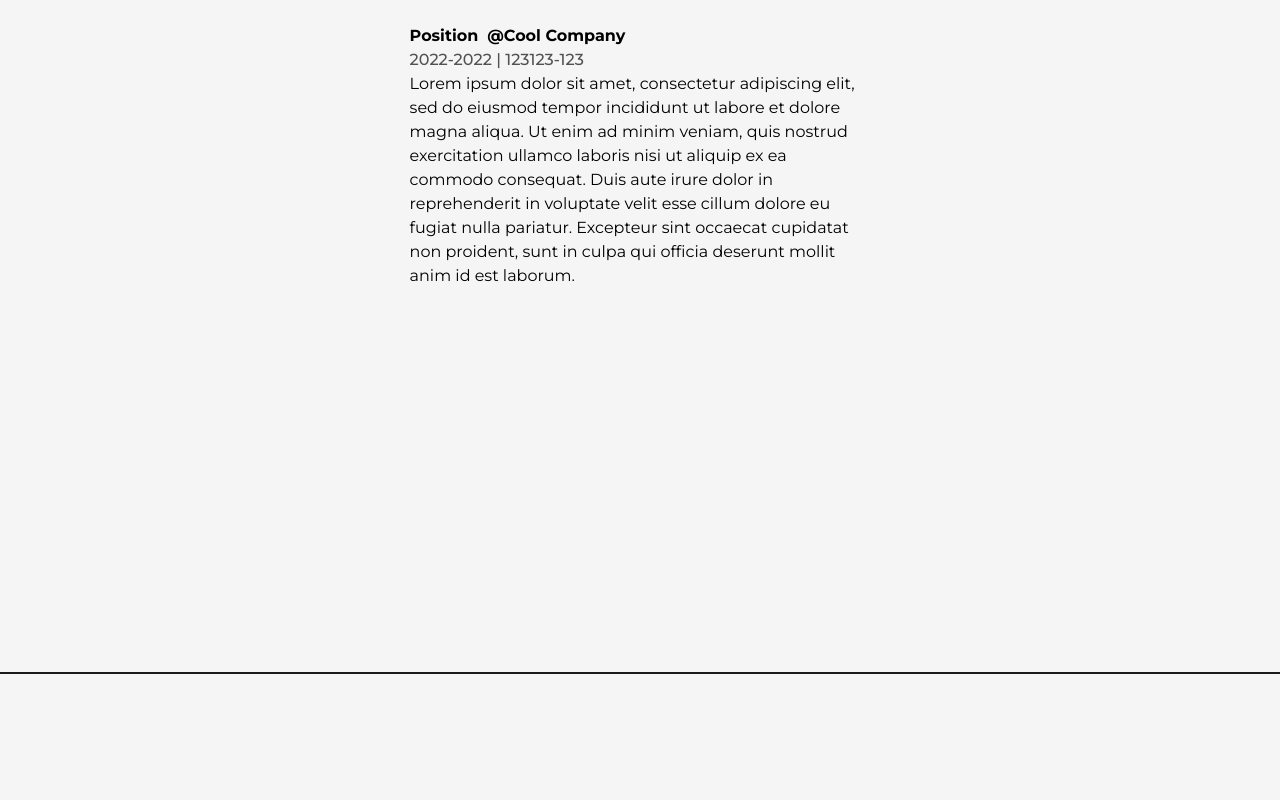
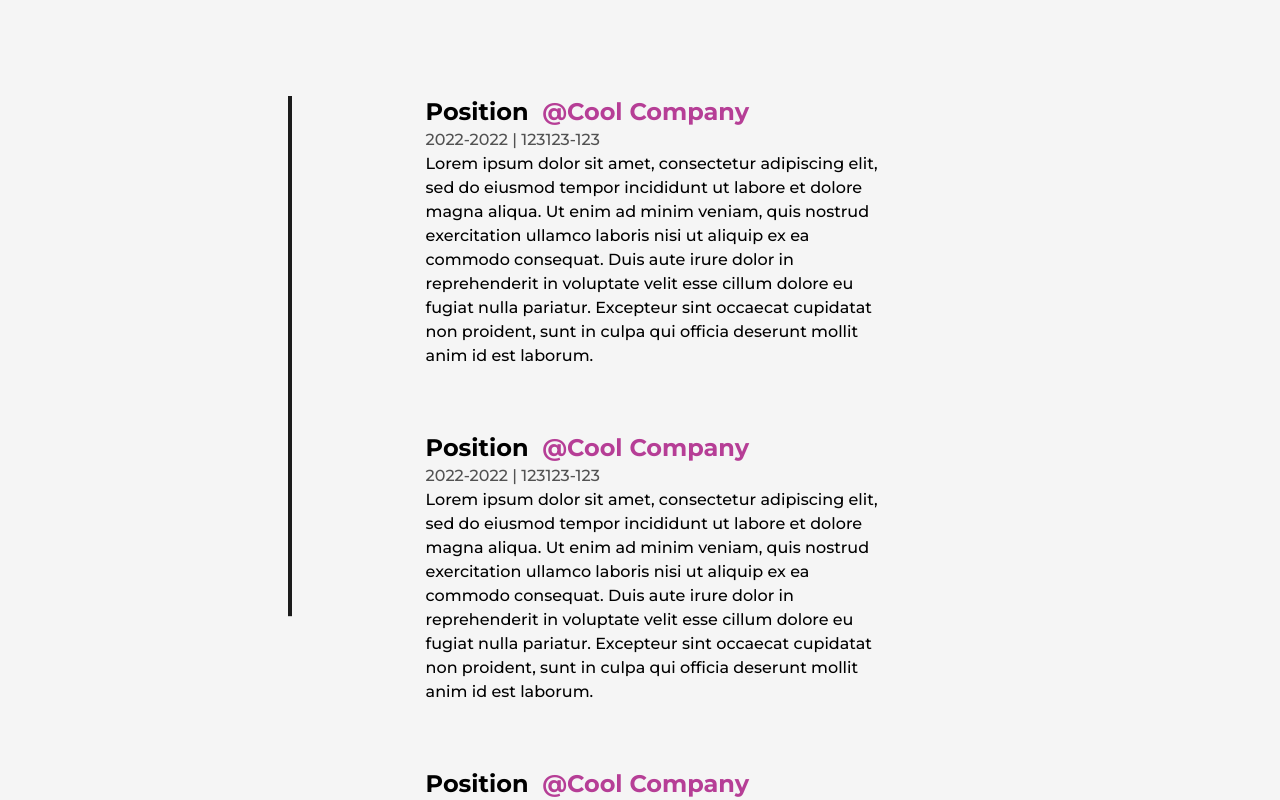
Before and after one commit to Kaityoun/MyPortfolio, a Next.js app: page /about in a window 1280 px wide. Shown: the part 2200-3000 px from the top of the page. Built offline with nearby package versions, Linux system fonts and the light colour scheme.

Commit message:
Added more job details, colors, and animated border

```diff
--- a/src/components/Experience.js
+++ b/src/components/Experience.js
@@ -1,27 +1,67 @@
-import React from 'react'
+import React, { useRef } from 'react'; // Added useRef import
+import { motion, useScroll } from "framer-motion";
 
-const Details = ({position, company, time, contact, work}) =>{
-    return <li className='my-8 first:mt-0 last:mb-0 w-[60%] mx-auto flex flex-col items-center justify-between'>
+const Details = ({ position, company, time, contact, work }) => {
+    return (
+        <li className='my-8 first:mt-0 last:mb-0 w-[60%] mx-auto flex flex-col items-center justify-between'>
             <div>
-            <h3 className= 'capitalize font-bold text-2x1'>{position}&nbsp; <a> @{company}</a></h3>
+                <h3 className='capitalize font-bold text-2xl'>{position}&nbsp; <a className='text-primary capitalize'> @{company}</a></h3>
                 <span className='capitalize font-medium text-dark/75'>
                     {time} | {contact}
                 </span>
-            <p className ='font=medium w-full'>
+                <p className='font-medium w-full'>
                     {work}
                 </p>
             </div>
         </li>
+    );
+};
+
+const Experience = () => {
+    const ref = useRef(null);
+    const { scrollYProgress } = useScroll(
+        {
+            target: ref,
+            offset: ["start end", "center start"]
         }
-const Experience = () =>{
-   return(
+    );
+
+    return (
         <div className='my-64'>
-        <h2 className='font-bold text-8x1 mb-32 w-full text-center'>
+            <h2 className='font-bold text-8xl mb-32 w-full text-center'>
                 Experience
             </h2>
 
-        <div className= 'w-[75%] mx-auto relative'>
-            <ul>
+            <div ref={ref} className='w-[75%] mx-auto relative'>
+                <motion.div
+                    style={{ scaleY: scrollYProgress }}
+                    className="absolute left-8 top-0 w-[4px] h-full bg-dark origin-top"
+                />
+                <ul className="w-full flex flex-col items-start justify-between ml-4">
+                    <Details
+                        position="position"
+                        company="cool company"
+                        time="2022-2022"
+                        contact="123123-123"
+                        work="Lorem ipsum dolor sit amet, consectetur adipiscing elit, sed do eiusmod tempor incididunt ut labore et dolore magna aliqua. Ut enim ad minim veniam, quis nostrud exercitation ullamco laboris nisi ut aliquip ex ea commodo consequat. Duis aute irure dolor in reprehenderit in voluptate velit esse cillum dolore eu fugiat nulla pariatur. Excepteur sint occaecat cupidatat non proident, sunt in culpa qui officia deserunt mollit anim id est laborum."
+                    />
+
+                    <Details
+                        position="position"
+                        company="cool company"
+                        time="2022-2022"
+                        contact="123123-123"
+                        work="Lorem ipsum dolor sit amet, consectetur adipiscing elit, sed do eiusmod tempor incididunt ut labore et dolore magna aliqua. Ut enim ad minim veniam, quis nostrud exercitation ullamco laboris nisi ut aliquip ex ea commodo consequat. Duis aute irure dolor in reprehenderit in voluptate velit esse cillum dolore eu fugiat nulla pariatur. Excepteur sint occaecat cupidatat non proident, sunt in culpa qui officia deserunt mollit anim id est laborum."
+                    />
+
+                    <Details
+                        position="position"
+                        company="cool company"
+                        time="2022-2022"
+                        contact="123123-123"
+                        work="Lorem ipsum dolor sit amet, consectetur adipiscing elit, sed do eiusmod tempor incididunt ut labore et dolore magna aliqua. Ut enim ad minim veniam, quis nostrud exercitation ullamco laboris nisi ut aliquip ex ea commodo consequat. Duis aute irure dolor in reprehenderit in voluptate velit esse cillum dolore eu fugiat nulla pariatur. Excepteur sint occaecat cupidatat non proident, sunt in culpa qui officia deserunt mollit anim id est laborum."
+                    />
+
                     <Details
                         position="position"
                         company="cool company"
@@ -32,7 +72,7 @@ const Experience = () =>{
                 </ul>
             </div>
         </div>
-   )
-}
+    );
+};
 
-export default Experience
+export default Experience;
```
Lines whose indentation alone changed are shown as unchanged.
